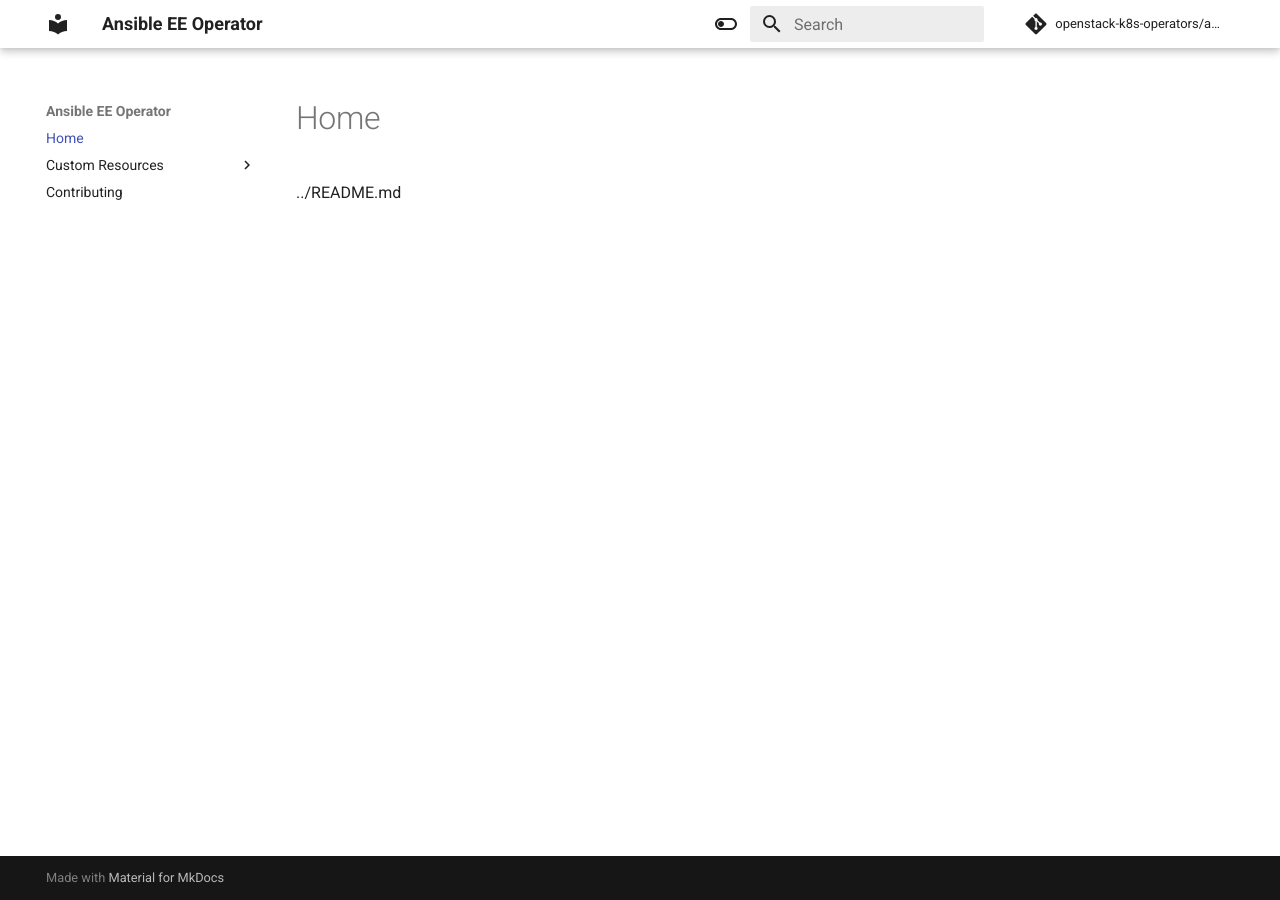
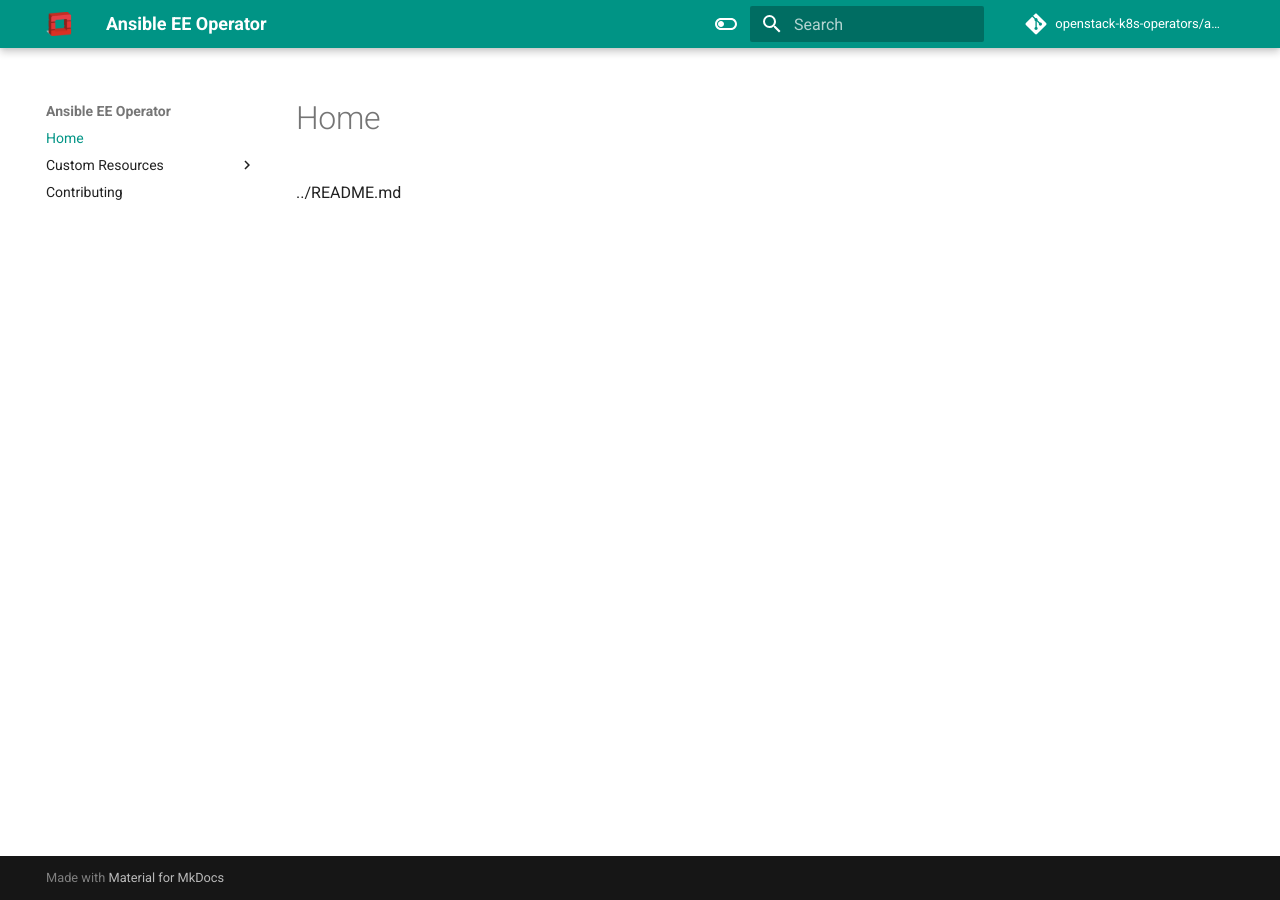
Before and after one commit to openstack-k8s-operators/openstack-ansibleee-operator, an MkDocs documentation site: the page built from docs/index.md, in a window 1280 px wide. Built offline with MkDocs 1.6.1 and Material for MkDocs 9.7.7, drawn with Linux system fonts in a browser that asks for light colours; comment, search, counter and statistics services are not loaded; the version menu is left out.

Commit message:
Add openstack logo
Signed-off-by: Fabricio Aguiar <fabricio.aguiar@gmail.com>

```diff
--- a/mkdocs.yml
+++ b/mkdocs.yml
@@ -10,16 +10,17 @@
     - search.highlight
     - search.share
   name: material
+  logo: images/openstack-logo.png
   palette:
     - scheme: default
       media: "(prefers-color-scheme: light)"
-      primary: white
+      primary: teal
       toggle:
         icon: material/toggle-switch-off-outline
         name: Switch to dark mode
     - scheme: slate
       media: "(prefers-color-scheme: dark)"
-      primary: white
+      primary: teal
       toggle:
         icon: material/toggle-switch
         name: Switch to light mode
```
Also changed, not shown: README.md (+1 -1 lines), docs/images/openstack-logo.png (added), 1 other file.
